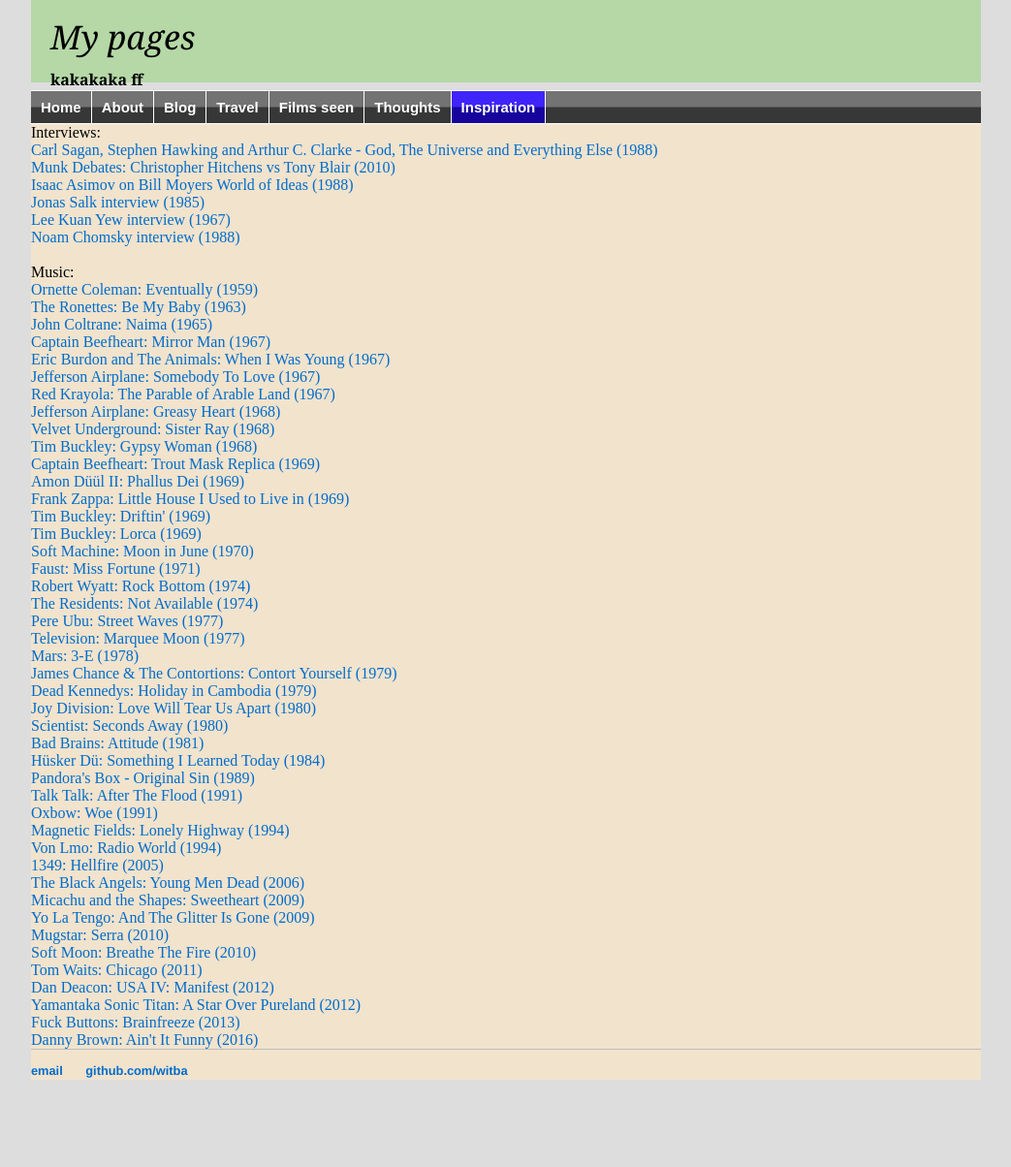
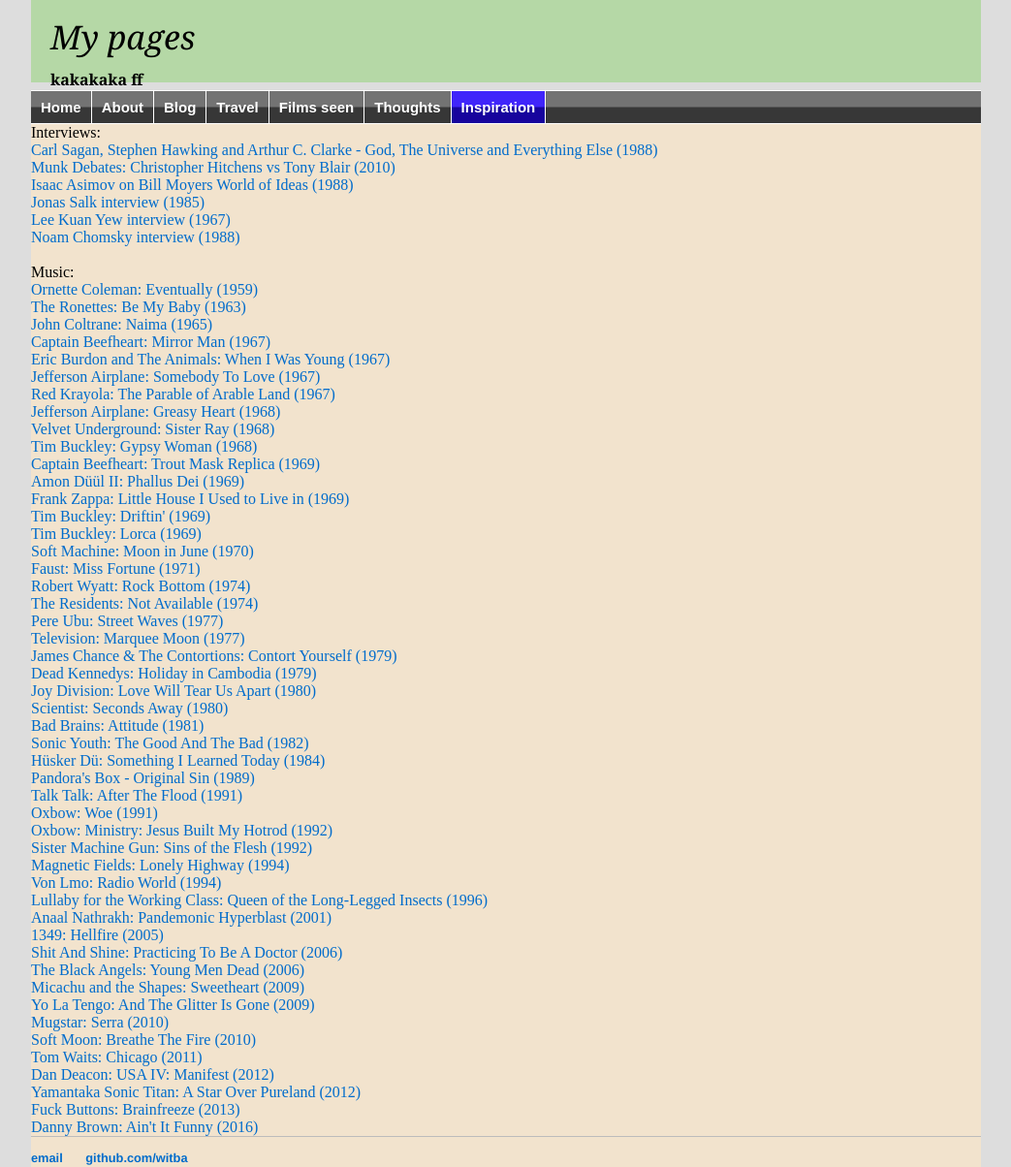
Before and after one commit to witba/witba.github.io, a Jekyll site: the page built from inspiration/index.html, in a window 1280 px wide. Shown: the whole page at 97% size, without its empty margins (118-1161 px from the left). Built offline with Jekyll 4.4.1, drawn with Linux system fonts in a browser that asks for light colours; before the commit the page ends 1114 px from its top, so only the background shows below that.

Commit message:
Update index.html

```diff
--- a/inspiration/index.html
+++ b/inspiration/index.html
@@ -34,19 +34,24 @@
 <a href="https://www.youtube.com/watch?v=O-xaCdo3JiQ" target=_blank>The Residents: Not Available (1974)</a><br>
 <a href="https://www.youtube.com/watch?v=mk1sqOpPn3E" target=_blank>Pere Ubu: Street Waves (1977)</a><br>
 <a href="https://www.youtube.com/watch?v=jlbunmCbTBA" target=_blank>Television: Marquee Moon (1977)</a><br>
-<a href="https://www.youtube.com/watch?v=-ReyhyGzlt4" target=_blank>Mars: 3-E (1978)</a><br>
 <a href="https://www.youtube.com/watch?v=_wcn6PCGPN4" target=_blank>James Chance & The Contortions: Contort Yourself (1979)</a><br>
 <a href="https://www.youtube.com/watch?v=-KTsXHXMkJA" target=_blank>Dead Kennedys: Holiday in Cambodia (1979)</a><br>
 <a href="https://www.youtube.com/watch?v=zuuObGsB0No" target=_blank>Joy Division: Love Will Tear Us Apart (1980)</a><br>
 <a href="https://www.youtube.com/watch?v=PvU2fFKEhWw" target=_blank>Scientist: Seconds Away (1980)</a><br>
 <a href="https://www.youtube.com/watch?v=YYjqY0Yg1kk" target=_blank>Bad Brains: Attitude (1981)</a><br>
+<a href="https://www.youtube.com/watch?v=W7JncJYxN8E" target=_blank>Sonic Youth: The Good And The Bad (1982)</a><br>
 <a href="https://www.youtube.com/watch?v=rktLCGpQ3RA" target=_blank>Hüsker Dü: Something I Learned Today (1984)</a><br>
 <a href="https://www.youtube.com/watch?v=OB_TQ0F0LjA" target=_blank>Pandora's Box - Original Sin (1989)</a><br>
 <a href="https://www.youtube.com/watch?v=8zf-Z2oF6z4" target=_blank>Talk Talk: After The Flood (1991)</a><br>
 <a href="https://www.youtube.com/watch?v=UkxmWnP_WiM" target=_blank>Oxbow: Woe (1991)</a><br>
+<a href="https://www.youtube.com/watch?v=GXCh9OhDiCI" target=_blank>Oxbow: Ministry: Jesus Built My Hotrod (1992)</a><br>
+<a href="https://www.youtube.com/watch?v=XaXaM_UzZTo" target=_blank>Sister Machine Gun: Sins of the Flesh (1992)</a><br>
 <a href="https://www.youtube.com/watch?v=fO37jdCWedA" target=_blank>Magnetic Fields: Lonely Highway (1994)</a><br>
 <a href="https://www.youtube.com/watch?v=7gLVs6mKb_Q" target=_blank>Von Lmo: Radio World (1994)</a><br>
+<a href="https://www.youtube.com/watch?v=hwSq8Bpj7CQ" target=_blank>Lullaby for the Working Class: Queen of the Long-Legged Insects (1996)</a><br>
+<a href="https://www.youtube.com/watch?v=U5Den-CQ6jk" target=_blank>Anaal Nathrakh: Pandemonic Hyperblast (2001)</a><br>
 <a href="https://www.youtube.com/watch?v=VZug9y81Axk" target=_blank>1349: Hellfire (2005)</a><br>
+<a href="https://www.youtube.com/watch?v=QmpjWvfBJjk" target=_blank>Shit And Shine: Practicing To Be A Doctor (2006)</a><br>
 <a href="https://www.youtube.com/watch?v=ZtQe3Mfb26U" target=_blank>The Black Angels: Young Men Dead (2006)</a><br>
 <a href="https://www.youtube.com/watch?v=Dv62QrG0LMY" target=_blank>Micachu and the Shapes: Sweetheart (2009)</a><br>
 <a href="https://www.youtube.com/watch?v=gYF4wbyrNyY" target=_blank>Yo La Tengo: And The Glitter Is Gone (2009)</a><br>
```
